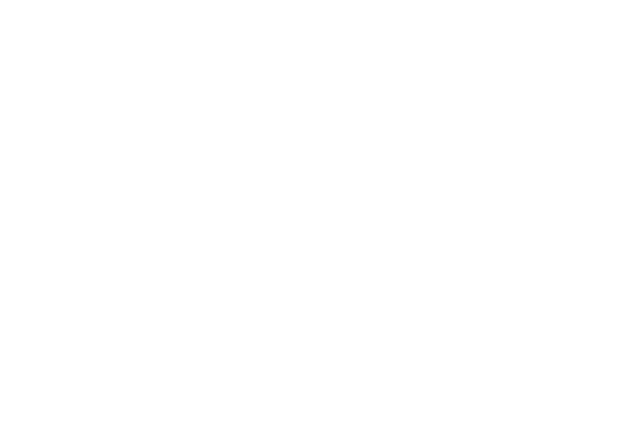
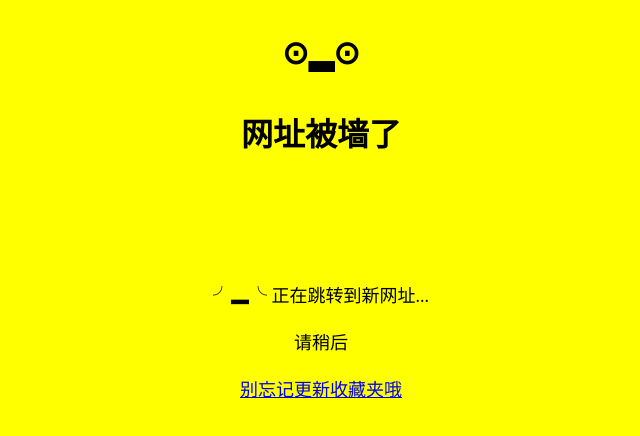
Before and after one commit to 365taole/movies, a plain HTML site: page jump.html in a window 1280 px wide. Shown: the whole page, without its empty margins (319-959 px from the left). Drawn offline with Linux system fonts and the light colour scheme.

Commit message:
Update jump.html

```diff
--- a/jump.html
+++ b/jump.html
@@ -5,6 +5,34 @@
 <title>地址被墙跳转页</title>
 <meta http-equiv="refresh" content="3;url=http://allsearch.vip/">
 </head>
-<body>
-</body>
+<body style="background:#FFFF00; font-family:Microsoft YaHei;">
+		<div id="content" class="center w990">
+			<div class="hfa">
+				<p align="center">
+					<br>
+					<strong><span style="font-size:32px;">⊙▂⊙
+							<br>
+							<br>
+							网址被墙了</span></strong>
+					<br>
+					<br>
+					<br>
+					<br>
+					<br>
+					<br>
+					<br>
+					<br>
+					<span style="font-size:18px;">╯▂╰ 正在跳转到新网址...
+						<br>
+						<br>
+						请稍后
+<br>
+						<br>
+						<a href="/">
+
+别忘记更新收藏夹哦</a></span>
+				</p>
+			</div>
+		</div>
+	</body>
 </html>
```
